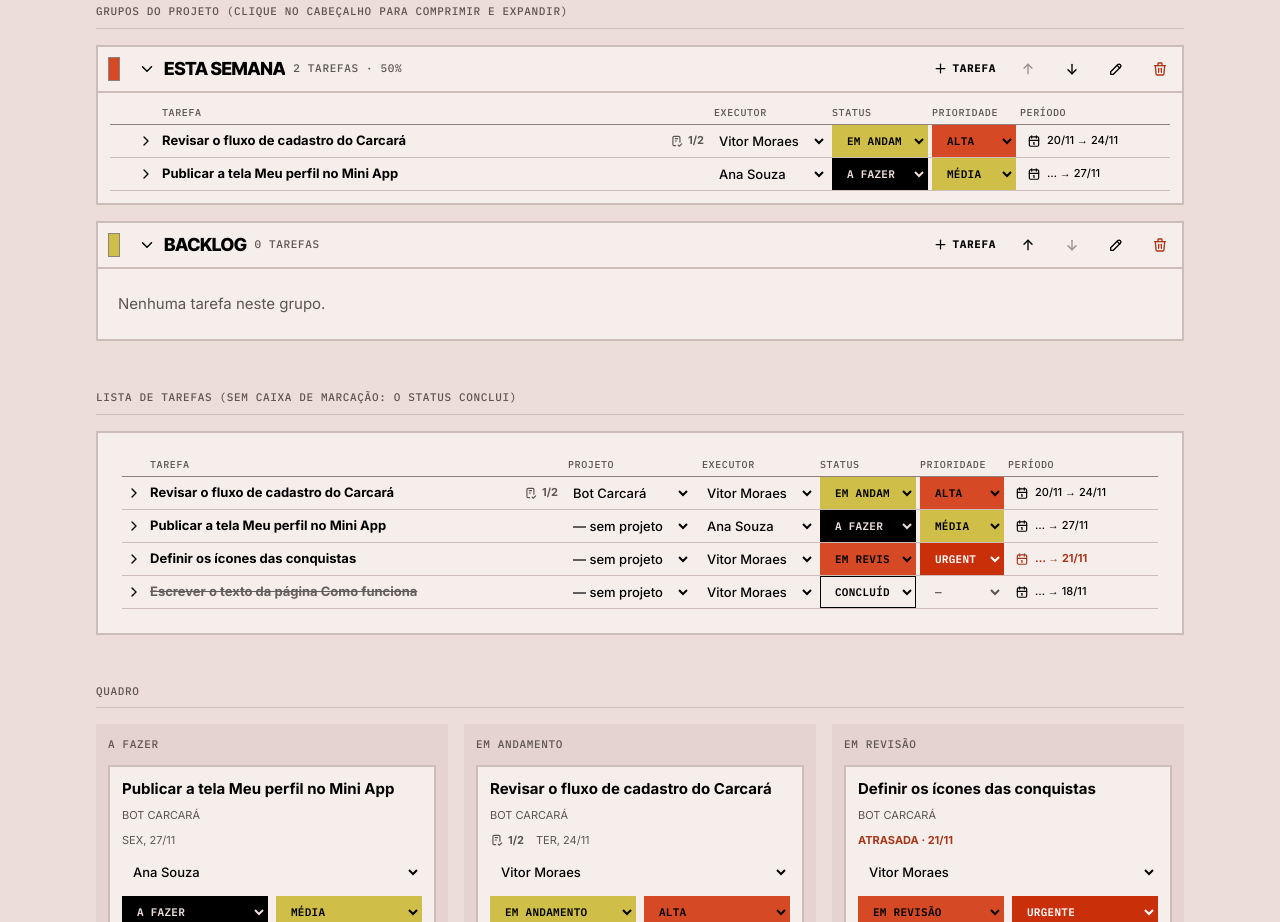
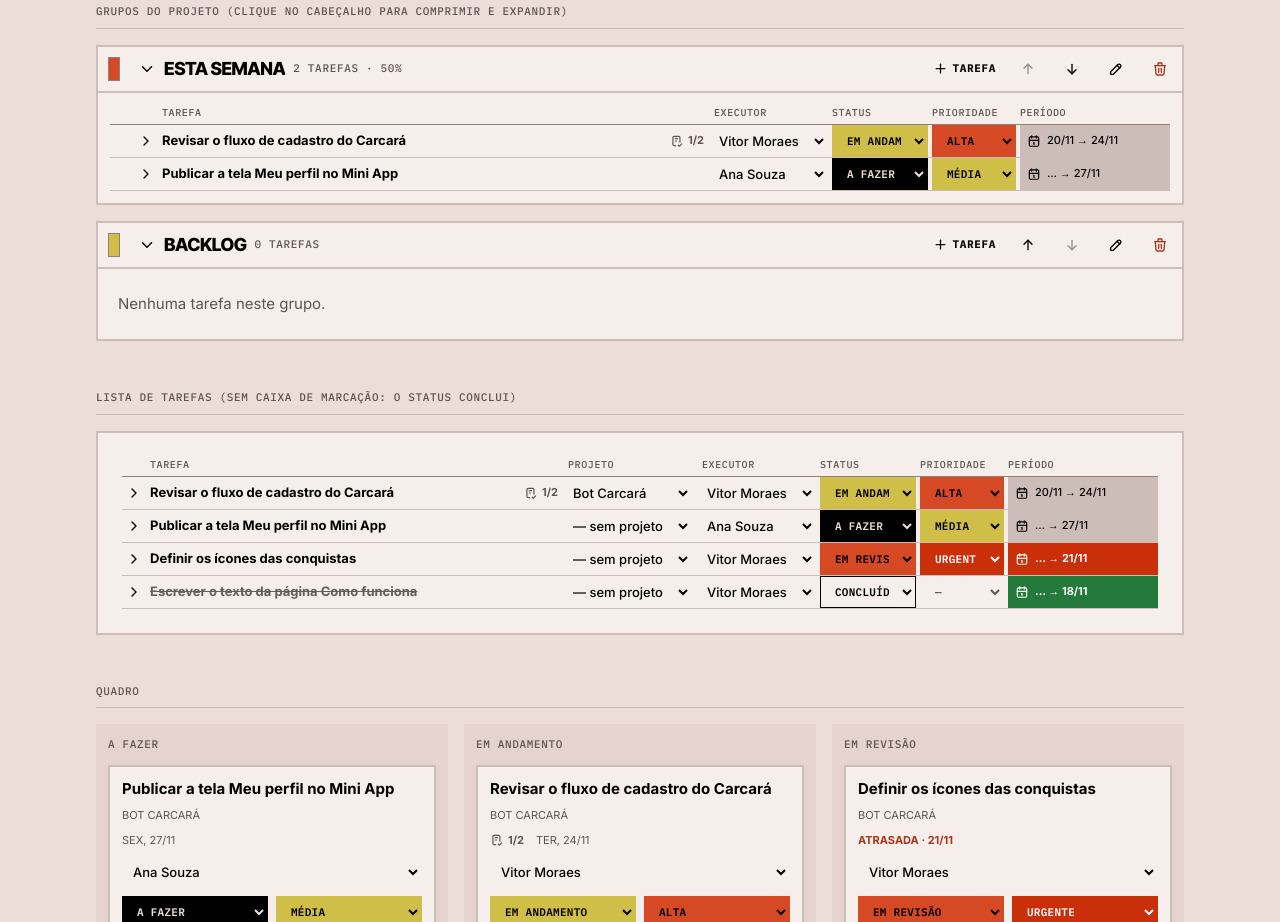
Before and after one commit to MCI-Movimento-Civico-Independente/mci-portal, a Next.js app: page /design in a window 1280 px wide. Shown: the part 2940-3862 px from the top of the page. Built offline with nearby package versions, Linux system fonts and the light colour scheme.

Commit message:
Ajustando personalização do calendário e interatividade com data de inicio e término

```diff
--- a/src/components/tarefas/CelulaPeriodo.tsx
+++ b/src/components/tarefas/CelulaPeriodo.tsx
@@ -18,6 +18,8 @@ const curta = (iso: string, comAno: boolean) => {
 };
 const completa = (iso?: string) => (iso ? iso.split("-").reverse().join("/") : "");
 
+const rotuloTemDatas = (p: { inicio: string; fim: string }) => !!p.inicio || !!p.fim;
+
 const LARGURA = 252;
 const ALTURA = 330;
 
@@ -30,13 +32,14 @@ export function CelulaPeriodo({
   inicio,
   fim,
   hoje,
-  alerta = false,
+  status,
 }: {
   id: string;
   inicio: string;
   fim: string;
   hoje: string;
-  alerta?: boolean;
+  /** Status da tarefa: define a cor do período (cinza, vermelho se atrasada, verde se concluída). */
+  status: string;
 }) {
   const [atual, setOtimista] = useOptimistic({ inicio, fim });
   const [pendente, iniciar] = useTransition();
@@ -62,8 +65,8 @@ export function CelulaPeriodo({
     painel.current?.showPopover();
   }
 
-  function salvar(novoInicio: string, novoFim: string) {
-    painel.current?.hidePopover();
+  function salvar(novoInicio: string, novoFim: string, fechar = false) {
+    if (fechar) painel.current?.hidePopover();
     if (novoInicio === atual.inicio && novoFim === atual.fim) return;
     setErro(null);
     iniciar(async () => {
@@ -82,6 +85,7 @@ export function CelulaPeriodo({
     }
     const [a, b] = dia < from ? [dia, from] : [from, dia];
     setIntervalo({ from: a, to: b });
+    // O calendário continua aberto: fecha ao clicar fora, como na Monday.
     salvar(paraIso(a), paraIso(b));
   }
 
@@ -92,6 +96,16 @@ export function CelulaPeriodo({
         ? { from: sobre, to: intervalo.from }
         : { from: intervalo.from, to: sobre }
       : intervalo;
+
+  // Cinza por padrão; vermelho se passou da entrega sem concluir; verde quando concluída.
+  const atrasada = status !== "concluida" && !!atual.fim && atual.fim < hoje;
+  const cor = !rotuloTemDatas(atual)
+    ? "border-transparent bg-transparent text-suave hover:bg-sutil"
+    : status === "concluida"
+      ? "border-verde bg-verde font-bold text-sobre-verde"
+      : atrasada
+        ? "border-absurdo bg-absurdo font-bold text-sobre-absurdo"
+        : "border-borda bg-borda font-medium text-texto";
 
   const anoAtual = hoje.slice(0, 4);
   const comAno = [atual.inicio, atual.fim].some((d) => d && d.slice(0, 4) !== anoAtual);
@@ -105,13 +119,11 @@ export function CelulaPeriodo({
       <button
         ref={botao}
         type="button"
-        aria-label={rotulo ? `Período: ${rotulo}. Alterar` : "Definir período"}
+        aria-label={rotulo ? `Período: ${rotulo}${atrasada ? ", atrasada" : status === "concluida" ? ", concluída" : ""}. Alterar` : "Definir período"}
         aria-haspopup="dialog"
         disabled={pendente}
         onClick={abrir}
-        className={`flex min-h-11 w-full items-center gap-1.5 border border-transparent bg-transparent px-1.5 text-xs hover:border-borda hover:bg-sutil disabled:opacity-60 md:min-h-8 md:text-[11px] ${
-          alerta ? "font-bold text-marca-texto" : rotulo ? "font-medium" : "text-suave"
-        }`}
+        className={`flex min-h-11 w-full items-center gap-1.5 border px-1.5 text-xs hover:brightness-95 disabled:opacity-60 md:min-h-8 md:text-[11px] dark:hover:brightness-125 ${cor}`}
       >
         <TbCalendar size={14} aria-hidden="true" className="shrink-0" />
         <span className="truncate">{rotulo ?? "Definir datas"}</span>
@@ -170,11 +182,11 @@ export function CelulaPeriodo({
             button_next: "flex size-8 items-center justify-center text-suave hover:text-texto",
             month_grid: "w-full border-collapse",
             weekday: "rotulo h-7 text-[9px] font-normal text-suave",
-            day: "p-0 text-center text-xs",
-            day_button: "flex size-8 w-full items-center justify-center hover:bg-sutil",
+            day: "p-0 text-center text-xs transition-colors duration-150",
+            day_button: "flex size-8 w-full items-center justify-center transition-colors duration-150 hover:bg-sutil",
             today: "font-extrabold text-marca-texto",
             outside: "text-suave opacity-40",
-            selected: "bg-marca text-sobre-marca [&>button]:hover:bg-transparent",
+            selected: "bg-marca text-sobre-marca transition-colors duration-150 [&>button]:hover:bg-transparent",
           }}
         />
         )}
@@ -182,7 +194,10 @@ export function CelulaPeriodo({
         <div className="mt-1 flex items-center justify-between">
           <button
             type="button"
-            onClick={() => salvar("", "")}
+            onClick={() => {
+              setIntervalo(undefined);
+              salvar("", "");
+            }}
             className="rotulo inline-flex min-h-11 items-center px-1 text-[10px] text-suave hover:text-marca-texto md:min-h-7"
           >
             Limpar
@@ -190,7 +205,7 @@ export function CelulaPeriodo({
           {intervalo?.from && !intervalo.to && (
             <button
               type="button"
-              onClick={() => salvar(paraIso(intervalo.from!), "")}
+              onClick={() => salvar(paraIso(intervalo.from!), "", true)}
               className="rotulo inline-flex min-h-11 items-center px-1 text-[10px] font-bold hover:text-marca-texto md:min-h-7"
             >
               Só início
--- a/src/components/tarefas/Celulas.tsx
+++ b/src/components/tarefas/Celulas.tsx
@@ -399,7 +399,7 @@ export function CampoEditavel({
           inicio={tarefa.data_inicio ?? ""}
           fim={tarefa.prazo ?? ""}
           hoje={hoje}
-          alerta={!!tarefa.prazo && tarefa.prazo < hoje && tarefa.status !== "concluida"}
+          status={tarefa.status}
         />
       );
     case "comite":
--- a/src/components/tarefas/SubtarefasLista.tsx
+++ b/src/components/tarefas/SubtarefasLista.tsx
@@ -27,7 +27,7 @@ export function SubtarefasLista({ subtarefas, membros, hoje }: { subtarefas: Tar
                 inicio={s.data_inicio ?? ""}
                 fim={s.prazo ?? ""}
                 hoje={hoje}
-                alerta={s.status !== "concluida" && !!s.prazo && s.prazo < hoje}
+                status={s.status}
               />
             </div>
           </div>
--- a/src/components/tarefas/TabelaTarefas.tsx
+++ b/src/components/tarefas/TabelaTarefas.tsx
@@ -58,7 +58,6 @@ type LinhaProps = Omit<Props, "tarefas"> & {
 function Linha({ t, membros, comites, projetos, hoje, qs, caminho = "/org/tarefas", grupos, sub = false, expansor, alca, arrastarPeloTitulo, fantasma = false }: LinhaProps) {
   const href = `${caminho}?${qs ? `${qs}&` : ""}tarefa=${t.id}`;
   const feitas = t.subtarefas.filter((s) => s.status === "concluida").length;
-  const atrasada = t.status !== "concluida" && !!t.prazo && t.prazo < hoje;
   const modoProjeto = !!grupos;
   // Classes de cada ponto de corte escritas por extenso (o Tailwind não lê nomes montados).
   const c = modoProjeto
@@ -116,7 +115,7 @@ function Linha({ t, membros, comites, projetos, hoje, qs, caminho = "/org/tarefa
           <CelulaOpcao id={t.id} chave="prioridade" valor={t.prioridade ?? ""} opcoes={PRIORIDADE_OPCOES} rotulo="Prioridade" />
         </div>
         <div className="w-44 @3xl:w-auto">
-          <CelulaPeriodo id={t.id} inicio={t.data_inicio ?? ""} fim={t.prazo ?? ""} hoje={hoje} alerta={atrasada} />
+          <CelulaPeriodo id={t.id} inicio={t.data_inicio ?? ""} fim={t.prazo ?? ""} hoje={hoje} status={t.status} />
         </div>
       </div>
     </div>
```
